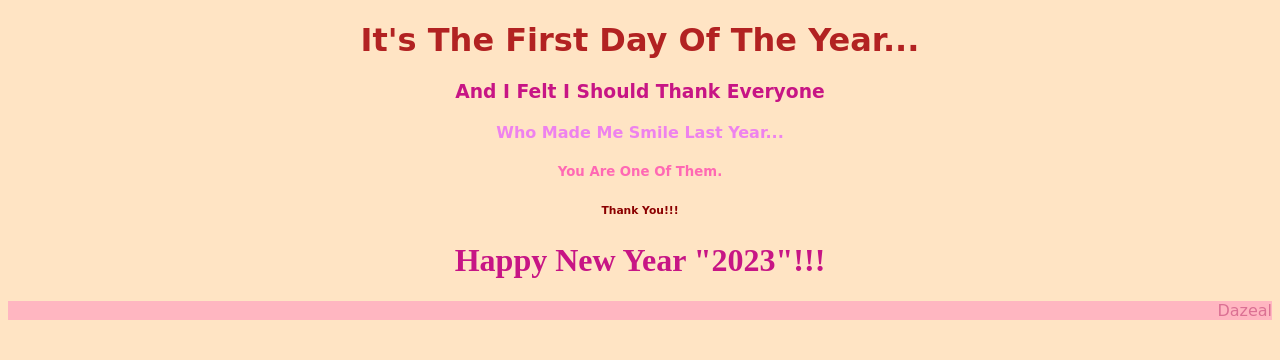
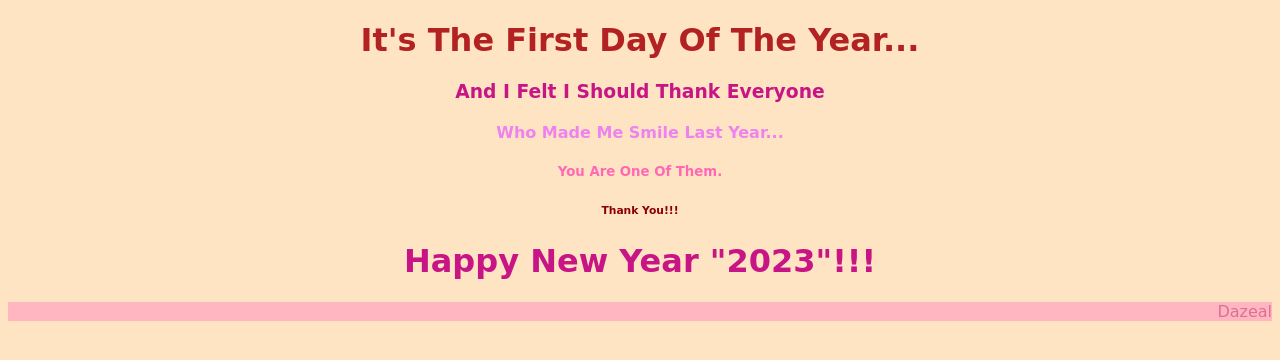
Before and after one commit to Dazeal/Thank-U, a plain HTML site: page index.html in a window 1280 px wide. Drawn offline with Linux system fonts and the light colour scheme.

Commit message:
Update ThankU.css

```diff
--- a/ThankU.css
+++ b/ThankU.css
@@ -35,28 +35,7 @@ text-shadow: magenta;
 background-color: lightpink;
 }
 .sub5{
-font-family: <!DOCTYPE html>
-<html>
-
-<head>
-  <meta charset="UTF-8">
-  <meta name="viewport" content="width=device-width, initial-scale=1">
-  <title>Thank You.</title>
-<link rel="stylesheet" href="ThankU.css">
-</head>
-
-<body>
-<h1 class="header">It's The First Day Of The  Year...</h1>
-<h3 class="sub1">And I Felt I Should Thank Everyone</h3>
-<h4 class="sub2">Who Made Me Smile Last Year...</h4>
-<h5 class="sub3">You Are One Of Them.</h5>
-<h6 class="sub4">Thank You!!!</h6>
-<h1 class="sub5">Happy New Year "2023"!!!</h1>
-<footer>Dazeal</footer>
-</body>
-
-</html>
-;
+font-family: cursive ;
 color: mediumvioletred;
 text-align: center ;
 }
```
